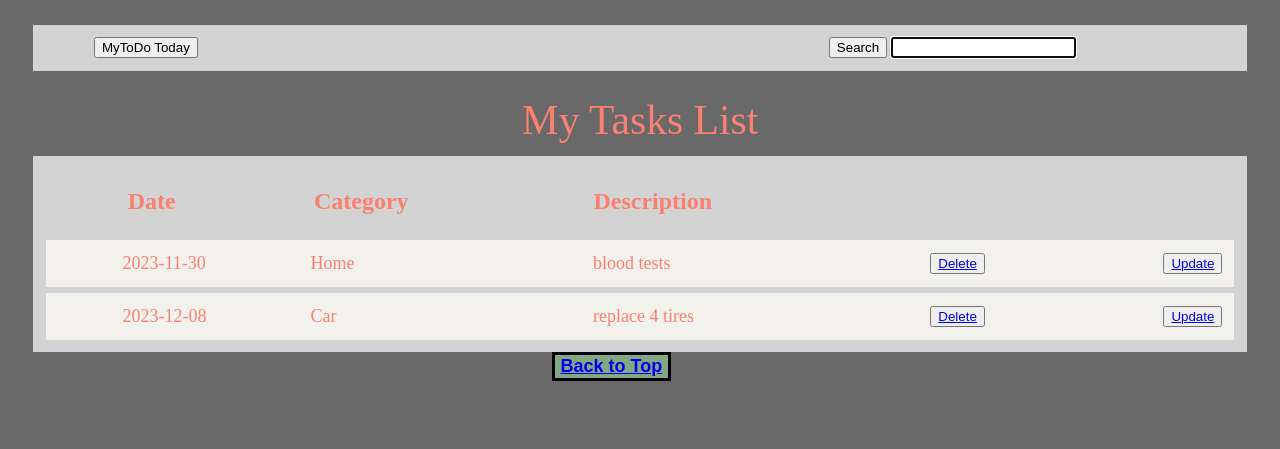
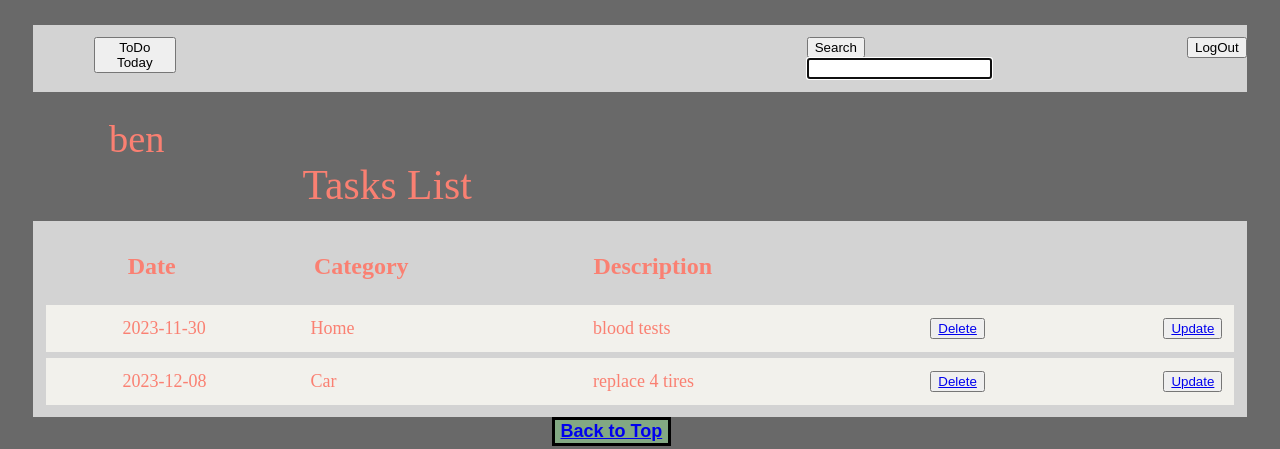
Before and after one commit to 8BenL/project2---TO-DO-app, a Flask app: page /Tasks_List in a window 1280 px wide. Shown: the top 449 px of the page. Run offline with Flask 3, Linux system fonts and the light colour scheme; a user stored in the database is signed in; data comes from the database, SQL or seed files in the repository; both versions use the stored data as it was after the commit; some web fonts are replaced.

Commit message:
some graphic changes

```diff
--- a/app.py
+++ b/app.py
@@ -33,10 +33,11 @@ def login():
 def today():
     if "user_id" in session:
         user_id = session['user_id']
+        username = db.get_username(user_id)
         today=datetime.date.today()
         today_tasks=db.load(user_id)
         sorted_list = sorted(today_tasks, key=lambda d: d['category'])
-        return render_template("today.html", sorted_list=sorted_list, day=today.day, month=today.month, year=today.year)
+        return render_template("today.html", username=username, sorted_list=sorted_list, day=today.day, month=today.month, year=today.year)
     else:
          return render_template("login.html")
 
@@ -123,13 +124,14 @@ def search():
 def tasks_list():
     if "user_id" in session:
         user_id = session['user_id']
+        username = db.get_username(user_id)
         tasks = db.get_dicts(user_id)
         new_tasks = []
         for task in tasks:
             if task['date'] >= str(datetime.date.today()):
                 new_tasks.append(task)
         sorted_list = sorted(new_tasks, key=lambda elem: "%s %s" % (elem['date'], elem['category']))
-        return render_template("Tasks_List.html", sorted_list=sorted_list)
+        return render_template("Tasks_List.html", username=username, sorted_list=sorted_list)
     else:
         return render_template("login.html")
 
--- a/db.py
+++ b/db.py
@@ -11,6 +11,9 @@ def query_db(sql):
 
 def get_user_id(username="", password=""):
     return query_db(f"SELECT user_id FROM users WHERE username='{username}' AND password='{password}'")[0][0]
+
+def get_username(user_id=""):
+    return query_db(f"SELECT username FROM users WHERE user_id='{user_id}'")[0][0]
 
 def login(username="", password=""):
     sql=f"SELECT user_id FROM users WHERE username='{username}' AND password='{password}'"
--- a/static/styles.css
+++ b/static/styles.css
@@ -39,10 +39,15 @@ html, body{
 
 .Header_container {
   display: flex;
-  margin-top: 4%;
+  margin-top: 2%;
 }
 
 /* MyToDo Today */
+.username {
+  font-size: 240%;
+  margin-left: 8%;
+}
+
 .main_Header {
   text-align:center;
   font-size: 240%;
@@ -57,6 +62,7 @@ html, body{
 
 /* My Task List */
 .Header {
+  margin-right: 40%;
   text-align:center;
   font-size: 260%;
 }
--- a/templates/Tasks_List.html
+++ b/templates/Tasks_List.html
@@ -9,7 +9,7 @@
 <body>
     <div class="Menu_container">
         <div class="back_home">
-            <button type="button" onclick="location.href='/today'">MyToDo Today</button>
+            <button type="button" onclick="location.href='/today'">ToDo Today</button>
         </div>
         <div class="search">
             <form action="/search" method="get">
@@ -17,8 +17,13 @@
                 <input type="text" name="query" autofocus>
             </form>
         </div>
+        <div class="logout">
+            <button button type="button" onclick="location.href='/logout'">LogOut</button>
+        </div>
     </div>
-    <div class="Header">My Tasks List</div>
+    <div class="Header_container"></div>
+        <div class="username">{{ username }}</div>
+        <div class="Header">Tasks List</div>
     <div class="tasks">
         <div class="headlines">
             <div class="date">Date</div>
--- a/templates/today.html
+++ b/templates/today.html
@@ -4,7 +4,7 @@
     <meta charset="UTF-8">
     <meta name="viewport" content="width=device-width, initial-scale=1.0">
     <link rel="stylesheet" href="../static/styles.css">
-    <title>MyToDo</title>
+    <title>ToDo</title>
 </head>
 <body>
     <div class="Menu_container">
@@ -22,7 +22,8 @@
         </div>
     </div>
     <div class="Header_container">
-        <div class="main_Header">MyToDo Today</div>
+        <div class="username">{{ username }}</div>
+        <div class="main_Header">ToDo Today</div>
         <div class="Today_date">{{ day }}/{{ month }}/{{ year }}</div>
     </div>
 <!-- טבלת משימות יומיות -->
```
Also changed, not shown: tasks.db.
